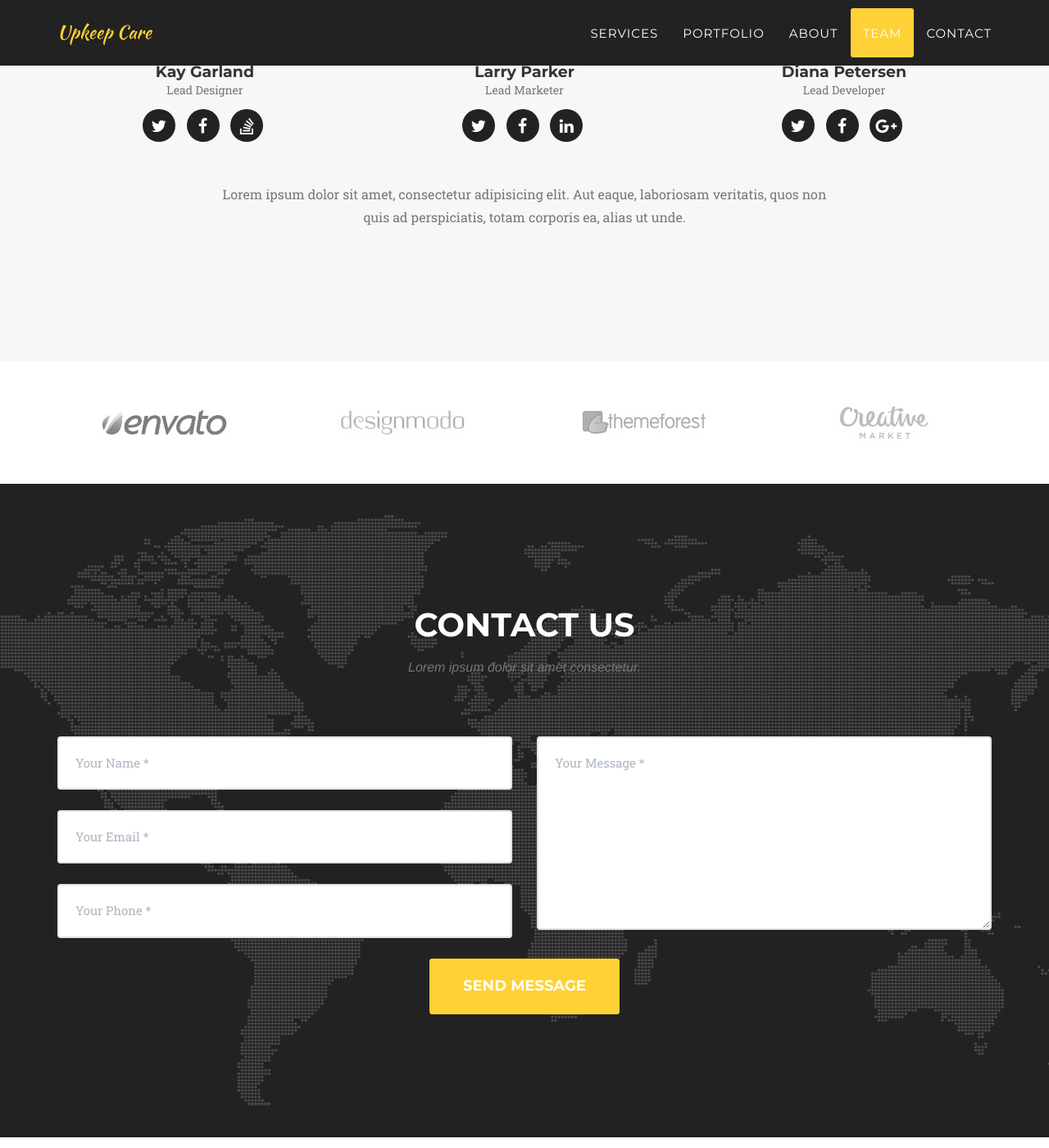
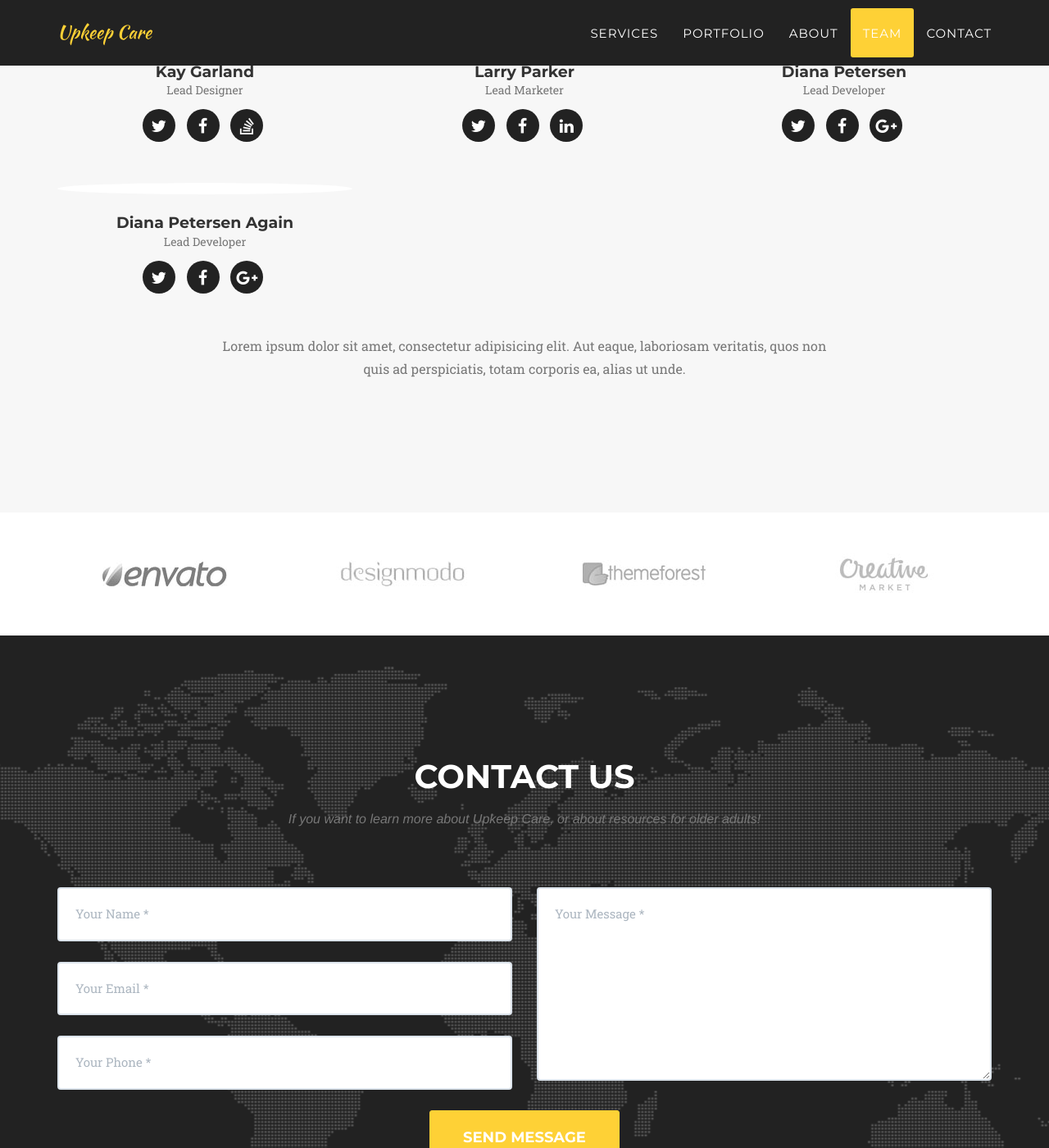
Before and after one commit to peter0201yu/upkeep_static, a Jekyll site: the page built from index.html, in a window 1280 px wide and 1400 px high, scrolled down 5059 px. Shown: the whole window at 82% size. Built offline with Jekyll 4.4.1, drawn with Linux system fonts in a browser that asks for light colours; some web fonts are replaced.

```diff
--- a/_config.yml
+++ b/_config.yml
@@ -3,7 +3,7 @@ baseurl: ""
 
 # Site settings
 title: Upkeep Care
-email: peter@upkeep-care.org
+email: brobertsonagp@gmail.com
 description: "Welcome to Upkeep Care, where you find out about the resources for old adults by talking to an AI!"
 
 # Team names, titles and social links
@@ -41,6 +41,17 @@ people:
     - title: google-plus
       url: #
 
+- name: Diana Petersen Again
+  pic: 4
+  position: Lead Developer
+  social:
+    - title: twitter
+      url: #
+    - title: facebook
+      url: #
+    - title: google-plus
+      url: #
+
 # Social networks usernames (many more available: google-plus, flickr, dribbble, pinterest, instagram, tumblr, linkedin, etc.)
 social:
   - title: twitter
--- a/_includes/contact.html
+++ b/_includes/contact.html
@@ -3,7 +3,7 @@
             <div class="row">
                 <div class="col-lg-12 text-center">
                     <h2 class="section-heading">Contact Us</h2>
-                    <h3 class="section-subheading text-muted">Lorem ipsum dolor sit amet consectetur.</h3>
+                    <h3 class="section-subheading text-muted">If you want to learn more about Upkeep Care, or about resources for older adults!</h3>
                 </div>
             </div>
             <div class="row">
```
Also changed, not shown: 1 other file.
